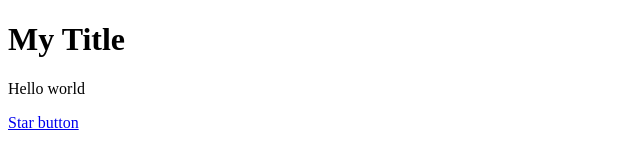
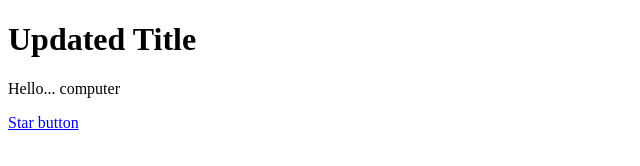
Before and after one commit to jblaker/PhoneGapPlayground, a website: page index.html in a window 1280 px wide. Shown: the whole page, without its empty margins (0-640 px from the left). Drawn offline with Linux system fonts and the light colour scheme.

Commit message:
Tweaked content

```diff
--- a/index.html
+++ b/index.html
@@ -11,11 +11,11 @@
         <div data-role="page">
 
             <div data-role="header">
-                <h1>My Title</h1>
+                <h1>Updated Title</h1>
             </div><!-- /header -->
 
             <div data-role="content">
-                <p>Hello world</p>
+                <p>Hello... computer</p>
                 <a href="#" data-role="button" data-icon="star">Star button</a>
             </div><!-- /content -->
 
```
